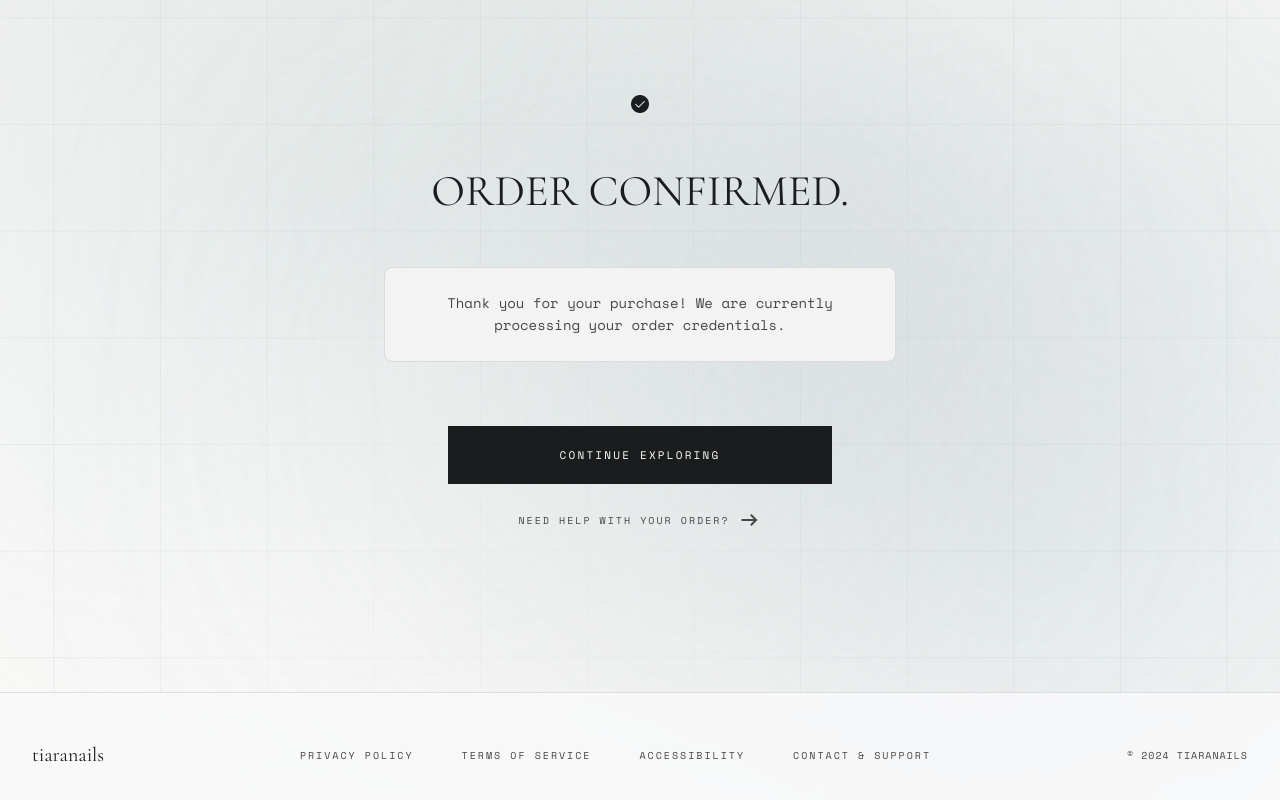
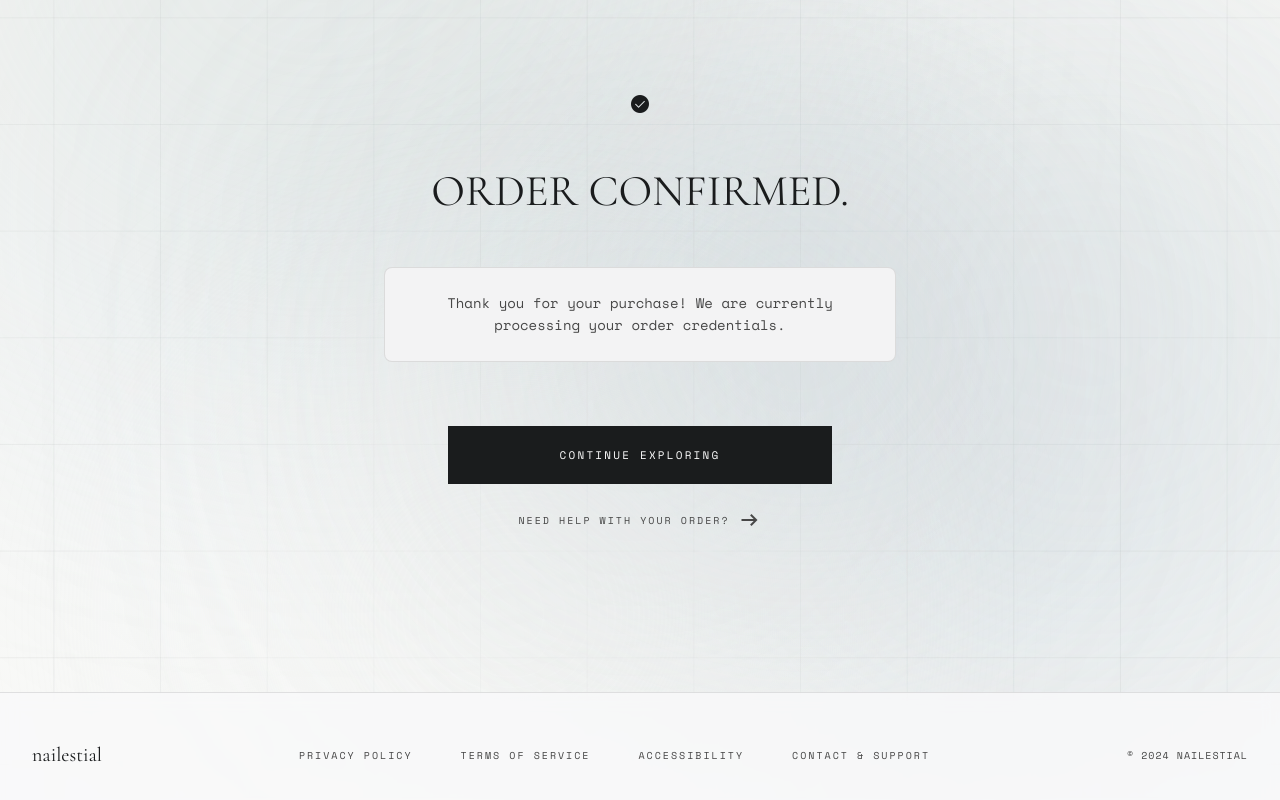
Before and after one commit to melonmann12/Shopify-Start-Up, a Next.js app: page /en/thank-you in a window 1280 px wide. Shown: the part 196-996 px from the top of the page. Built offline with nearby package versions, Linux system fonts and the light colour scheme; no server answers.

Commit message:
chore: rebrand codebase from tiaranails to nailestial

```diff
--- a/app/[locale]/layout.tsx
+++ b/app/[locale]/layout.tsx
@@ -11,8 +11,8 @@ import CartDrawer from '@/components/cart/CartDrawer'
 import '@/app/globals.css'
 
 export const metadata: Metadata = {
-  title: { default: 'tiaranails', template: '%s | tiaranails' },
-  description: 'A high-end headless e-commerce storefront for tiaranails.',
+  title: { default: 'nailestial', template: '%s | nailestial' },
+  description: 'A high-end headless e-commerce storefront for nailestial.',
 }
 
 interface Props {
--- a/app/[locale]/products/[handle]/page.tsx
+++ b/app/[locale]/products/[handle]/page.tsx
@@ -25,7 +25,7 @@ export async function generateMetadata(props: Props): Promise<Metadata> {
   if (!product) return {}
 
   return {
-    title: product.seo.title || `${product.title} | tiaranails`,
+    title: product.seo.title || `${product.title} | nailestial`,
     description: product.seo.description || product.description.slice(0, 160),
     openGraph: {
       title: product.title,
--- a/app/[locale]/thank-you/page.tsx
+++ b/app/[locale]/thank-you/page.tsx
@@ -3,7 +3,7 @@ import type { Metadata } from 'next'
 import ThankYouClient from '@/components/checkout/ThankYouClient'
 
 export const metadata: Metadata = {
-  title: 'Order Confirmed | tiaranails',
+  title: 'Order Confirmed | nailestial',
   description: 'Thank you for your purchase. We are processing your order credentials.',
 }
 
--- a/components/home/FeaturedProducts.tsx
+++ b/components/home/FeaturedProducts.tsx
@@ -53,7 +53,7 @@ export default async function FeaturedProducts({ handle, title, locale = 'en' }:
             >
               <div className="flex flex-col gap-4">
                 <span className="font-mono text-[10px] tracking-[0.2em] text-on-surface-variant uppercase">
-                  {product.vendor || 'tiaranails'}
+                  {product.vendor || 'nailestial'}
                 </span>
 
                 <div className="w-full aspect-[4/3] bg-surface-container-low overflow-hidden relative border border-outline-variant/10">
@@ -71,7 +71,7 @@ export default async function FeaturedProducts({ handle, title, locale = 'en' }:
                   {/* Logo hover overlay */}
                   <div className="absolute inset-0 flex items-center justify-center opacity-0 group-hover:opacity-100 transition-opacity duration-500">
                     <div className="bg-surface-bright/90 px-4 py-2 border border-outline-variant/30 md:backdrop-blur-sm shadow-sm">
-                      <span className="font-serif text-sm text-on-background">{product.vendor || 'tiaranails'}</span>
+                      <span className="font-serif text-sm text-on-background">{product.vendor || 'nailestial'}</span>
                     </div>
                   </div>
                 </div>
--- a/components/layout/Footer.tsx
+++ b/components/layout/Footer.tsx
@@ -6,7 +6,7 @@ export default function Footer() {
     <footer className="w-full border-t border-outline/20 bg-surface/80 md:backdrop-blur-sm mt-auto relative z-10">
       <div className="flex flex-col md:flex-row justify-between items-center w-full px-8 py-12 max-w-full mx-auto">
         <div className="text-xl font-normal text-on-background font-serif mb-6 md:mb-0">
-          tiaranails
+          nailestial
         </div>
         <div className="flex flex-wrap justify-center gap-8 md:gap-12 font-mono text-[10px] tracking-[0.2em] uppercase text-on-surface-variant mb-6 md:mb-0">
           <Link className="hover:text-on-background transition-colors" href="/en/policies/privacy-policy">Privacy Policy</Link>
@@ -15,7 +15,7 @@ export default function Footer() {
           <Link className="hover:text-on-background transition-colors" href="/en/contact">Contact & Support</Link>
         </div>
         <div className="text-on-surface-variant font-mono text-[10px] uppercase tracking-[0.1em]">
-          © 2024 tiaranails
+          © 2024 nailestial
         </div>
       </div>
     </footer>
--- a/components/layout/NavClient.tsx
+++ b/components/layout/NavClient.tsx
@@ -68,7 +68,7 @@ export default function NavClient() {
           {/* Drawer Panel */}
           <div className="relative w-4/5 max-w-sm bg-surface h-full shadow-2xl flex flex-col p-8 animate-fade-in z-10">
             <div className="flex justify-between items-center mb-16">
-              <span className="text-xl font-normal tracking-tight text-on-background font-serif">tiaranails</span>
+              <span className="text-xl font-normal tracking-tight text-on-background font-serif">nailestial</span>
               <button
                 aria-label={UI_TEXT.close}
                 onClick={() => setMenuOpen(false)}
--- a/components/layout/Navbar.tsx
+++ b/components/layout/Navbar.tsx
@@ -7,7 +7,7 @@ export default function Navbar() {
     <header className="fixed top-0 w-full z-50 bg-surface/80 border-b border-outline/20 md:backdrop-blur-md">
       <nav aria-label="Top Navigation" className="flex justify-between items-center w-full px-4 sm:px-8 py-4 sm:py-6 max-w-full mx-auto">
         <Link href="/" className="text-2xl font-normal tracking-tight text-on-background font-serif">
-          tiaranails
+          nailestial
         </Link>
 
         {/* Desktop nav links */}
--- a/components/product/ProductClient.tsx
+++ b/components/product/ProductClient.tsx
@@ -123,7 +123,7 @@ export default function ProductClient({ product, locale }: Props) {
         {/* Static product details */}
         <div className="mb-8 md:mb-12">
           <p className="text-[10px] font-mono text-on-surface-variant uppercase tracking-[0.2em] mb-4">
-            {product.vendor || 'tiaranails'}
+            {product.vendor || 'nailestial'}
           </p>
           <h1 className="text-3xl sm:text-4xl md:text-5xl lg:text-6xl font-serif font-normal text-on-background tracking-normal mb-6 leading-tight">
             {product.title}
--- a/components/product/ProductInfo.tsx
+++ b/components/product/ProductInfo.tsx
@@ -19,7 +19,7 @@ export default function ProductInfo({ product, locale }: Props) {
     <div className="flex w-full flex-col">
       <div className="mb-12">
         <p className="text-[10px] font-mono text-on-surface-variant uppercase tracking-[0.2em] mb-4">
-          {product.vendor || "tiaranails"}
+          {product.vendor || "nailestial"}
         </p>
         <h1 className="text-5xl lg:text-6xl font-serif font-normal text-on-background tracking-normal mb-6 leading-tight">
           {product.title}
--- a/lib/actions/contact.ts
+++ b/lib/actions/contact.ts
@@ -45,7 +45,7 @@ export async function submitContactForm(prevState: any, formData: FormData) {
         from: 'Support Engine <onboarding@resend.dev>', // Keep placeholder sender for unverified accounts
         reply_to: email, // This allows you to just hit 'Reply' seamlessly in your inbox!
         to: CONTACT_RECIPIENT_EMAIL,
-        subject: `[tiaranails Support] New Message from ${name}`,
+        subject: `[nailestial Support] New Message from ${name}`,
         html: emailTemplate,
       }),
     })
--- a/package.json
+++ b/package.json
@@ -1,5 +1,5 @@
 {
-  "name": "tiaranails",
+  "name": "nailestial",
   "version": "0.1.0",
   "private": true,
   "scripts": {
```
